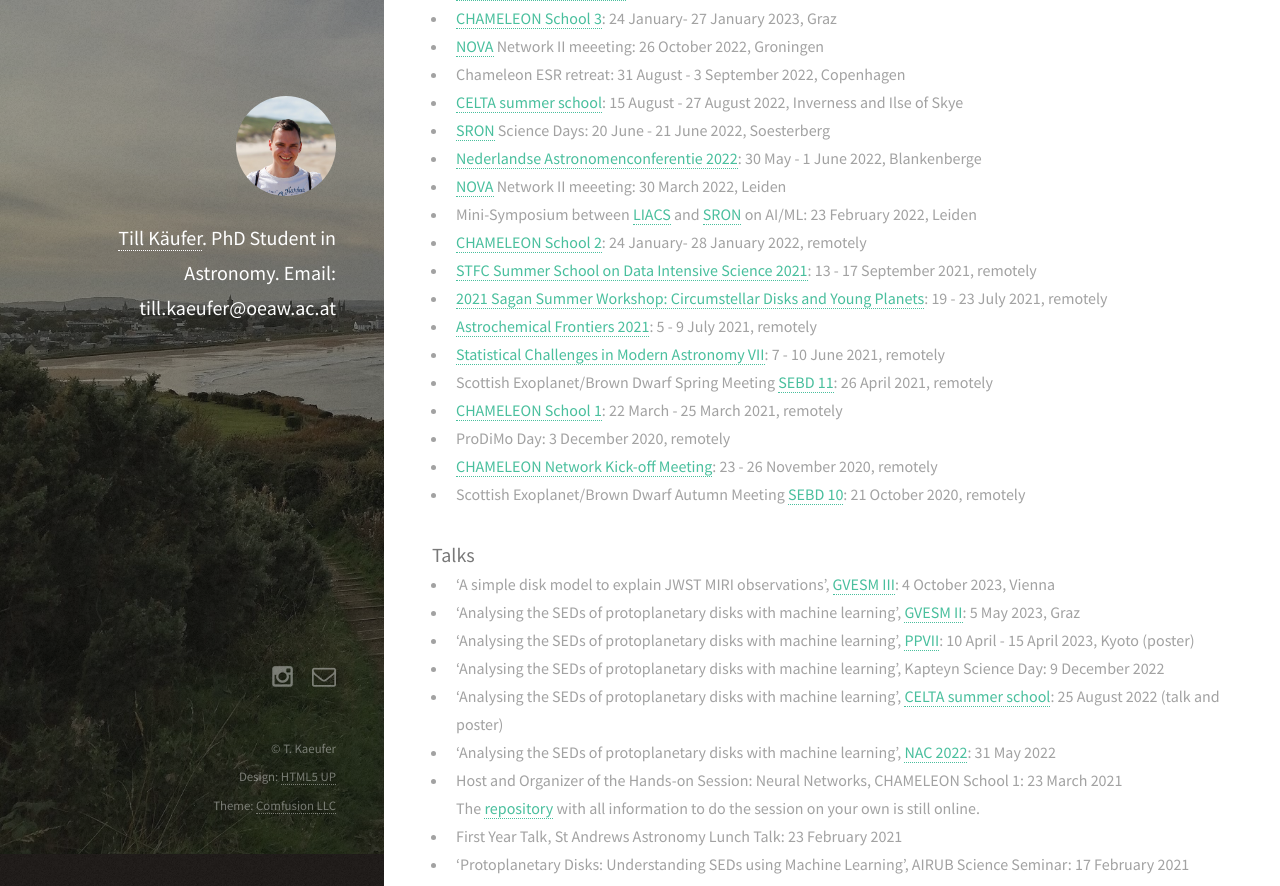
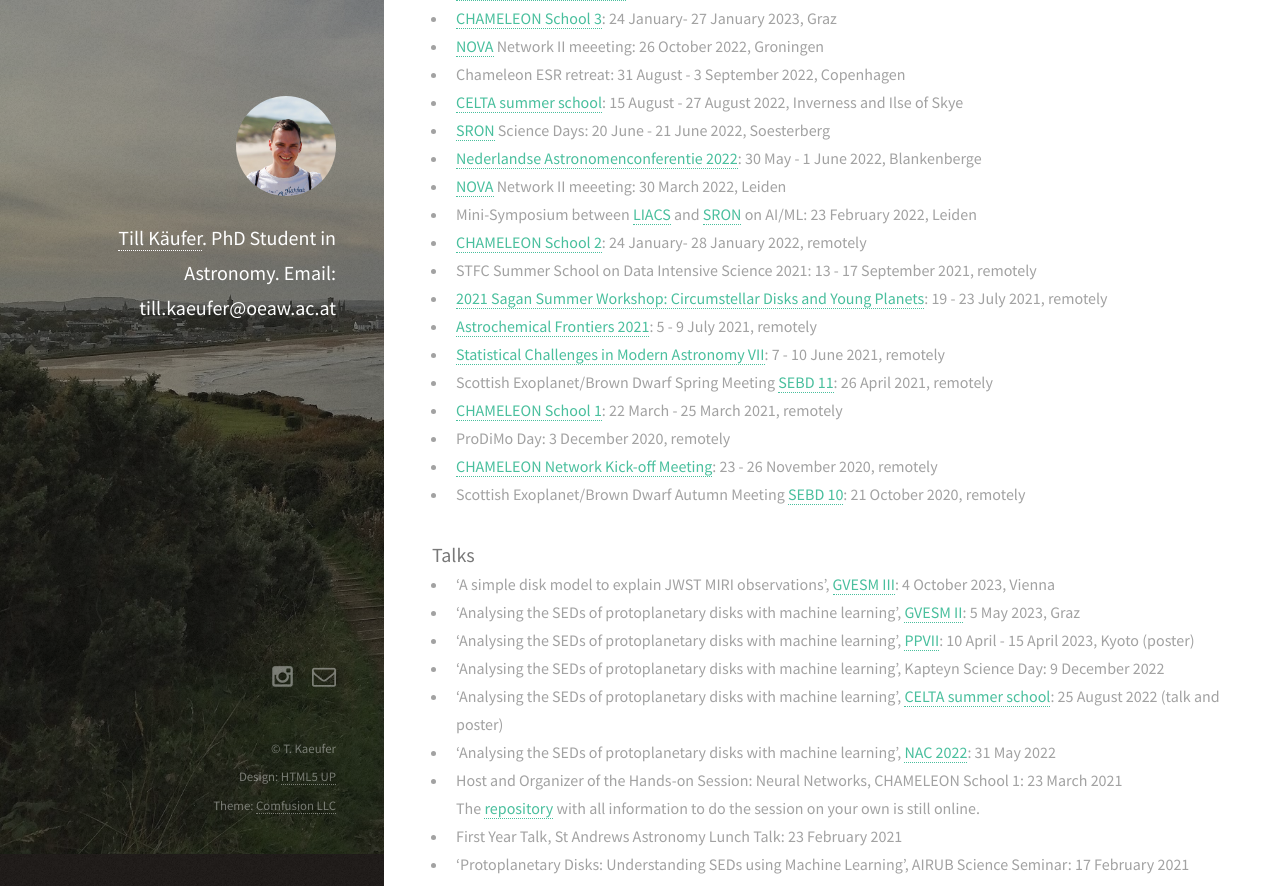
Before and after one commit to tillkaeufer/tillkaeufer.github.io, a Jekyll site: the page built from _posts/2020-10-06-talks.markdown, in a window 1280 px wide and 900 px high, scrolled down 922 px, cut to the strip 0-886 px from the top of the window. Built offline with Jekyll 4.4.1, drawn with Linux system fonts in a browser that asks for light colours; nearby versions of some CDN libraries; some of the changed lines change nothing that is shown.

Commit message:
delete link

```diff
--- a/_posts/2020-10-06-talks.markdown
+++ b/_posts/2020-10-06-talks.markdown
@@ -23,7 +23,7 @@ permalink: 'events'
 - [NOVA](https://nova-astronomy.nl/) Network II meeeting: 30 March 2022, Leiden
 - Mini-Symposium between [LIACS](https://liacs.leidenuniv.nl/) and [SRON](https://www.sron.nl/) on AI/ML: 23 February 2022, Leiden
 - [CHAMELEON School 2](https://chameleon.iwf.oeaw.ac.at/training-events/chameleon-school-ii/): 24 January- 28 January 2022, remotely
-- [STFC Summer School on Data Intensive Science 2021](https://conference.astro.dur.ac.uk/event/3/overview): 13 - 17 September 2021, remotely
+- STFC Summer School on Data Intensive Science 2021: 13 - 17 September 2021, remotely
 - [2021 Sagan Summer Workshop: Circumstellar Disks and Young Planets](https://nexsci.caltech.edu/workshop/2021/): 19 - 23 July 2021, remotely
 - [Astrochemical Frontiers 2021](https://sites.google.com/view/astrochemical-frontiers-2021/home): 5 - 9 July 2021, remotely
 - [Statistical Challenges in Modern Astronomy VII](https://astronomy.outreach.psu.edu/): 7 - 10 June 2021, remotely
```
